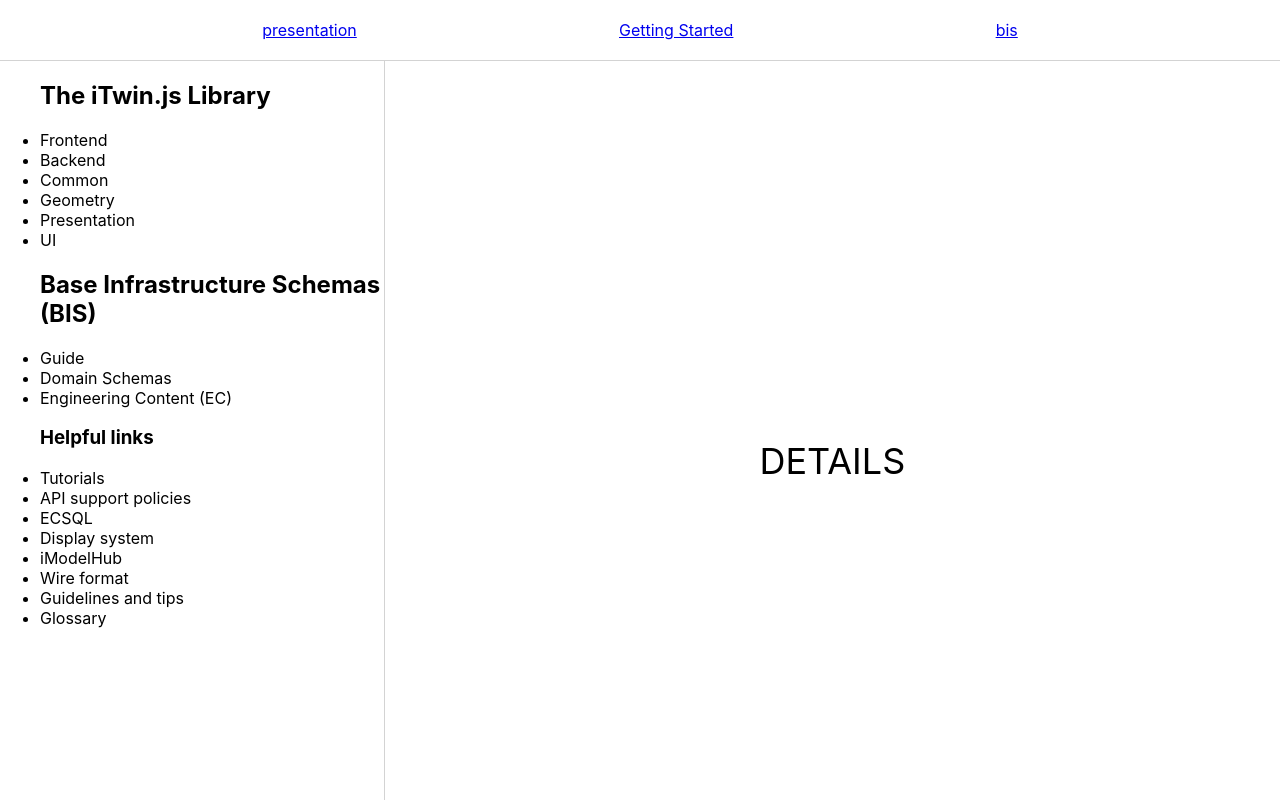
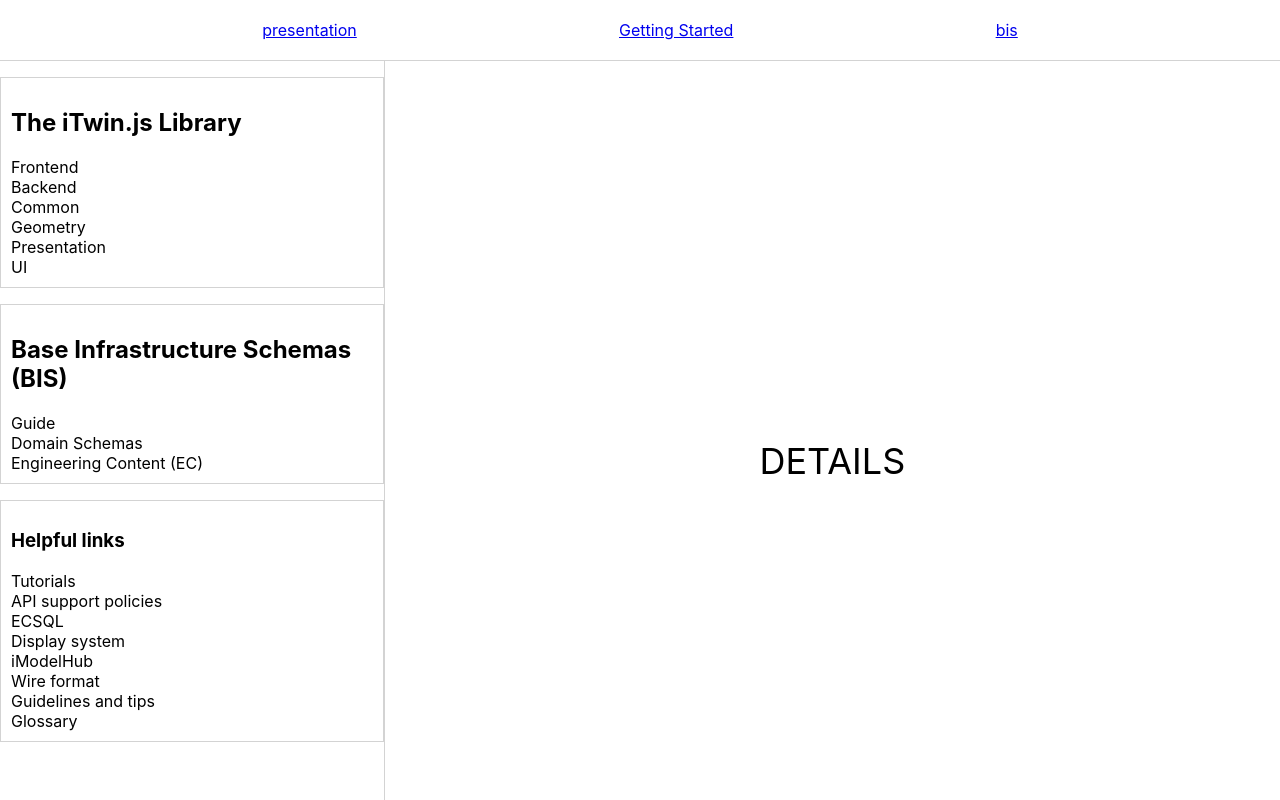
Before and after one commit to AdamMeza-Bentley/doc-tech-proof, a React (Create React App) app in the folder test-react-app/: page / in a window 1280 px wide. Built offline with nearby package versions, Linux system fonts and the light colour scheme.

Commit message:
all use cases accounted for

```diff
--- a/test-react-app/src/App.js
+++ b/test-react-app/src/App.js
@@ -1,8 +1,8 @@
 import './App.css';
 import {useState, useEffect} from 'react';
 import main from './main.json';
-import bis from './bis.json'
-import presentation from './presentation.json'
+import bis from './bis.json';
+import presentation from './presentation.json';
 import { LeftNav } from './Components/LeftNav/LeftNav';
 import { Route, Switch } from 'react-router-dom/cjs/react-router-dom.min';
 
--- a/test-react-app/src/Components/LeftNav/LeftNav.jsx
+++ b/test-react-app/src/Components/LeftNav/LeftNav.jsx
@@ -2,24 +2,52 @@
 import './LeftNav.css';
 
 export const LeftNav = ({data}) => {
-  console.log(data)
+  const formatHeader = (header, index) => {
+    const headerProps = {
+        hValue: header.depth,
+        url: findURL(header),
+        text: findText(header)
+    };
+
+    return ( <Header props={headerProps} key={index}/> );
+  };
+
+  const findURL = item => {
+    if (item.url) return item.url;
+    else return item.children ? findURL(item.children[0]) : null;
+  };
+
+  const findText = item => {
+    if (item.value) return item.value;
+    else return findText(item.children[0]);
+  };
+
+  const consecutiveHeaders = (first, second) => {
+    return first.type === "heading" && second?.type === "heading"
+  };
+
   const parseData = data => {
-        return data.map((elem, index) => {
+    let mainHeader= '';
+    const content = data.map((elem, index) => {
       if (elem.type === "heading" && data[index + 1]?.type === "list" ) {
-            return ( <List header={elem}
+        return (
+          <List header={elem}
               listItems={data[index + 1]}
               key={index}
-                    /> );
-          } else if (elem.type === "heading" && data[index + 1]?.type === "heading" ) {
-
-            // this is gonna see if a heading is next to another heading
-            // if it is it should someone pair the two with the first one becoming a "SuperHeader"
-            // console.log('test')'
-            // same here except it has a superHeader Prop
+              formatHeader={formatHeader}
+              findURL={findURL}
+              findText={findText}
+          />
+        );
+      } else if (consecutiveHeaders(elem, data[index + 1])) {
+        mainHeader = formatHeader(elem);
       };
     });
+
+    content.unshift(mainHeader);
+    return content;
+
   };
-
 
   return (
     <nav className="left-nav">
@@ -28,21 +56,33 @@
   );
 };
 
+const Header = ({props}) => {
+  const {text, url, hValue} = props;
+  let headerJSX;
 
+  switch (hValue) {
+    case 1:
+      headerJSX = <h1>{text}</h1>;
+      break
+    case 2:
+      headerJSX = <h2>{text}</h2>;
+      break
+    case 3:
+      headerJSX = <h3>{text}</h3>;
+      break
+    case 4:
+      headerJSX = <h4>{text}</h4>;
+      break
+    default:
+      console.log("there was an error in the header switch");
+  };
 
-// YAML STUFF THAT IS NO LONGER USEFUL BUT ONE DAY MIGHT BE
-    // const [yaml, setYAML] = useState('');
-
-    // const formatYAML = data => {
-    //     const yamlObj = data.find(child => child.type === "yaml")
-
-    //     // this is going to be a lot more involved in formatting the frontMatter
-    //     // getting rid of the extra strings
-    //     // we're gonan be going into the .value prop and turning that into an object
-    //     return yamlObj;
-    // };
-
-
-    // useEffect(() => {
-    //     setYAML(formatYAML(data.children));
-    // }, []);
+  return (
+    <div
+      className="header"
+      onClick={()=> console.log(url)}
+    >
+      {headerJSX}
+    </div>
+  );
+};
--- a/test-react-app/src/Components/List/List.css
+++ b/test-react-app/src/Components/List/List.css
@@ -1,3 +1,8 @@
 .list-item:hover {
     cursor: pointer;
 }
+
+.list{
+  padding: 10px;
+  border: .5px solid lightgray;
+}
--- a/test-react-app/src/Components/List/List.jsx
+++ b/test-react-app/src/Components/List/List.jsx
@@ -1,13 +1,16 @@
-import './List.css'
+import './List.css';
 
-export const List = ({header, listItems, topHeader}) => {
+export const List = ({ header, listItems, topHeader, formatHeader, findURL, findText }) => {
   const formatList = list => (
     list.children.map((child, index) => {
       if (child.children?.length > 1) {
         return <List
-                            header={child}
+          header={child.children[0]}
           listItems={child.children[1]}
           key={index}
+          formatHeader={formatHeader}
+          findURL={findURL}
+          findText={findText}
         />
       } else {
         return (
@@ -17,64 +20,19 @@
             key={index}
           />
         );
-
-            }
-
+      };
     })
   );
 
-    const formatHeader = header => {
-        const headerProps = {
-            id: header.id,
-            hValue: header.depth,
-            url: findURL(header),
-            text: findText(header)
-        };
-
-        return ( <Header props={headerProps}/> );
-    };
-
-    const findURL = item => {
-        if (item.url) return item.url;
-        else return item.children ? findURL(item.children[0]) : null;
-    };
-
-    const findText = item => item.value ? item.value : findText(item.children[0]);
-
   return (
-        <ul>
+    <ul className='list'>
       {formatHeader(header)}
       {formatList(listItems)}
     </ul>
   );
 };
 
-const Header = ({props}) => {
-    const {text, url, hValue} = props;
-    let headerJSX;
-
-    switch (hValue) {
-        case 1:
-            headerJSX = <h1>{text}</h1>
-            break
-        case 2:
-            headerJSX =  <h2>{text}</h2>
-            break
-        case 3:
-            headerJSX = <h3>{text}</h3>
-    };
-
-    return (
-        <div
-            className="header"
-            onClick={()=> console.log(url)}
-        >
-            {headerJSX}
-        </div>
-    );
-};
-
-const ListItem = ({text, url}) => {
+const ListItem = ({ text, url }) => {
   return (
     <li onClick={() => console.log(url)} className="list-item">
       {text}
```
Also changed, not shown: test-react-app/src/presentation.json (+1 -1 lines). Lines whose indentation alone changed are shown as unchanged.
